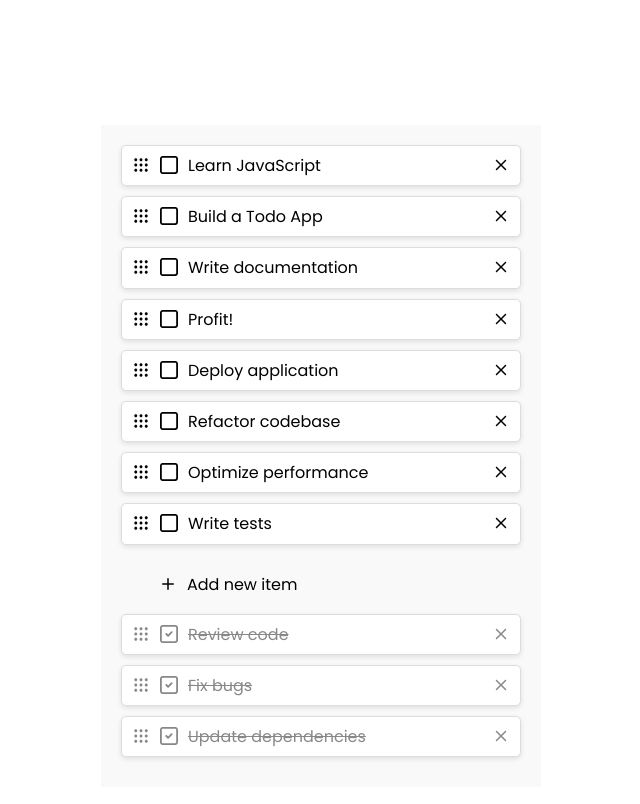
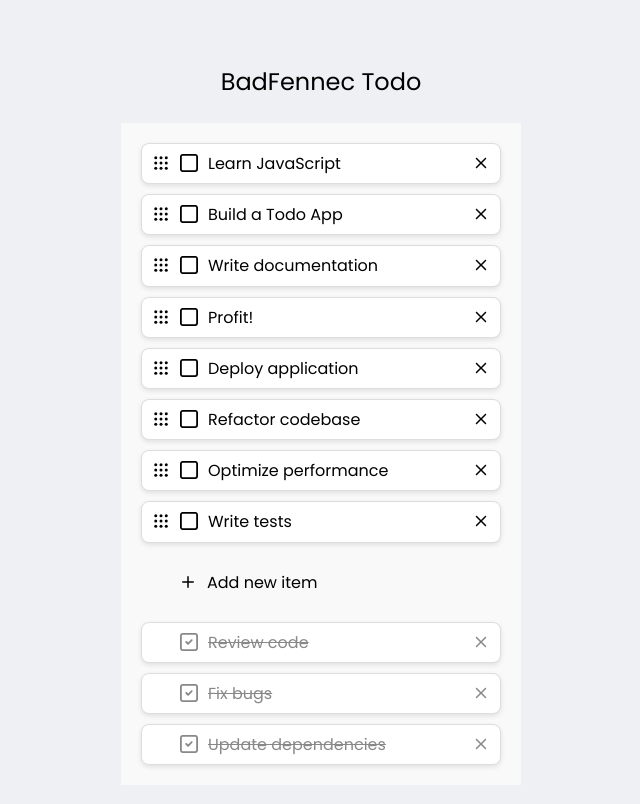
Before and after one commit to badfennec/vanilla-todo-list, a website built with Vite: page index.html in a window 1280 px wide. Shown: the whole page, without its empty margins (319-959 px from the left). Built offline with nearby package versions, Linux system fonts and the light colour scheme.

Commit message:
feat: add new demo app

```diff
--- a/docs/audit.md
+++ b/docs/audit.md
@@ -18,7 +18,7 @@ Status: `open` until the refactor step that resolves it is done, then `resolved
 | A7  | add item (`dom.js`, `badfennec-todo.js:160`)         | "+" adds an empty item without focus and without emitting any event. Empty items are never cleaned up. "Add new item" is static text, not an input.                                                                                       | resolved (step 4.4) |
 | A8  | `events.js:11`                                       | `id \|\| ID \|\| key` loses an id of `0`. Duplicate `id` / `ID` fields.                                                                                                                                                                   | resolved (step 3.2) |
 | A9  | layout cache (`todo-item.js`, `drag-intersector.js`) | Sizes and positions are measured once in the constructor (before the Poppins font loads) and never refreshed on resize, scroll or font load. `position: fixed` plus cached rects breaks if the page scrolls during a drag. No autoscroll. | open                |
-| A10 | `index.html:6`                                       | Favicon declared as `image/svg+xml` but the file is a PNG.                                                                                                                                                                                | open                |
+| A10 | `index.html:6`                                       | Favicon declared as `image/svg+xml` but the file is a PNG.                                                                                                                                                                                | resolved (step 6.3) |
 
 ## B. Architecture / OOP
 
@@ -46,7 +46,7 @@ Status: `open` until the refactor step that resolves it is done, then `resolved
 | C3  | Inline styles set from JS (`flexGrow`, `outline`, `cursor`, `marginBottom` for the gap). They belong in CSS (custom property `--bf-gap`). | open                |
 | C4  | Hardcoded colors, no CSS variables or theming. Dead CSS: `.badfennec-todo__item--intersected`.                                            | resolved (step 4.1) |
 | C5  | `innerHTML` with consumer-provided SVG strings is an XSS surface. Document it, or accept `SVGElement`.                                    | open                |
-| C6  | The library itself imports `@fontsource/poppins`, forcing a font on consumers (and contradicting the "zero dependencies" claim).          | open                |
+| C6  | The library itself imports `@fontsource/poppins`, forcing a font on consumers (and contradicting the "zero dependencies" claim).          | resolved (step 6.3) |
 
 ## D. Project / tooling
 
--- a/eslint.config.js
+++ b/eslint.config.js
@@ -5,7 +5,7 @@ import tseslint from 'typescript-eslint';
 
 export default defineConfig(
   // Legacy code is a reference only and is removed in step 6.5.
-  globalIgnores(['dist/', 'badfennec-todo/', 'assets/']),
+  globalIgnores(['dist/', 'dist-demo/', 'badfennec-todo/', 'assets/']),
 
   js.configs.recommended,
 
--- a/index.html
+++ b/index.html
@@ -3,11 +3,14 @@
   <head>
     <meta charset="UTF-8" />
     <meta name="viewport" content="width=device-width, initial-scale=1.0" />
-    <link rel="icon" type="image/svg+xml" href="/badfennec-logo.png" />
-    <title>Badfennec Vanilla ToDo list</title>
+    <link rel="icon" type="image/png" href="/badfennec-logo.png" />
+    <title>BadFennec Todo · Demo</title>
   </head>
-  <body style="margin-top: 125px">
-    <div id="todo" style="max-width: 400px; margin: 0 auto"></div>
-    <script type="module" src="/assets/js/app.js"></script>
+  <body>
+    <main class="demo">
+      <h1 class="demo__title">BadFennec Todo</h1>
+      <div id="todo"></div>
+    </main>
+    <script type="module" src="/src/demo/main.ts"></script>
   </body>
 </html>
--- a/package.json
+++ b/package.json
@@ -23,7 +23,8 @@
   "scripts": {
     "dev": "vite",
     "build": "vite build && tsc -p tsconfig.build.json",
-    "preview": "vite preview",
+    "build:demo": "vite build --mode demo",
+    "preview": "vite preview --mode demo",
     "typecheck": "tsc --noEmit",
     "lint": "eslint .",
     "format": "prettier --write .",
--- /dev/null
+++ b/src/demo/demo.css
@@ -0,0 +1,26 @@
+/* Demo page only: the library doesn't force a font or a page layout (C6). */
+
+body {
+  margin: 0;
+  font-family: 'Poppins', sans-serif;
+  background-color: #eef0f3;
+}
+
+.demo {
+  max-inline-size: 400px;
+  padding: 64px 16px;
+  margin-inline: auto;
+}
+
+.demo__title {
+  margin: 0 0 24px;
+  font-size: 1.5rem;
+  font-weight: 400;
+  text-align: center;
+}
+
+/* Theming through the library's custom properties. */
+#todo {
+  --bf-font-family: 'Poppins', sans-serif;
+  --bf-radius: 8px;
+}
--- /dev/null
+++ b/src/demo/main.ts
@@ -0,0 +1,42 @@
+// Demo app. It uses the library like a consumer would: the font and the theme are imported here, not by the library.
+// Latin subset, weight 400: all the demo needs.
+import '@fontsource/poppins/latin-400.css';
+import '../lib/styles/todo.css';
+import './demo.css';
+
+import { TodoList } from '../lib';
+
+const todo = new TodoList('#todo', {
+  items: [
+    { text: 'Learn JavaScript' },
+    { text: 'Build a Todo App' },
+    { text: 'Write documentation' },
+    { text: 'Profit!' },
+    { text: 'Review code', completed: true },
+    { text: 'Deploy application' },
+    { text: 'Fix bugs', completed: true },
+    { text: 'Refactor codebase' },
+    { text: 'Optimize performance' },
+    { text: 'Update dependencies', completed: true },
+    { text: 'Write tests' },
+  ],
+});
+
+todo.on('add', ({ item }) => {
+  console.log('add', item);
+});
+todo.on('remove', ({ item }) => {
+  console.log('remove', item);
+});
+todo.on('toggle', ({ item }) => {
+  console.log('toggle', item);
+});
+todo.on('edit', ({ item }) => {
+  console.log('edit', item);
+});
+todo.on('move', ({ item, fromIndex, toIndex }) => {
+  console.log('move', item, { fromIndex, toIndex });
+});
+todo.on('change', ({ items }) => {
+  console.log('change', items);
+});
--- a/vite.config.ts
+++ b/vite.config.ts
@@ -1,8 +1,11 @@
 import { defineConfig } from 'vitest/config';
 
-// `vite` serves the demo; `vite build` builds the library (ADR-020). The demo build is added in step 6.3.
-export default defineConfig({
-  build: {
+// `vite` serves the demo. `vite build` builds the library (ADR-020); `vite build --mode demo` builds the demo page.
+export default defineConfig(({ mode }) => ({
+  build:
+    mode === 'demo'
+      ? { outDir: 'dist-demo' }
+      : {
           // One ES module plus the default theme as a separate CSS file.
           lib: {
             entry: 'src/lib/buildEntry.ts',
@@ -16,4 +19,4 @@ export default defineConfig({
     environment: 'happy-dom',
     include: ['src/**/*.test.ts'],
   },
-});
+}));
```
Also changed, not shown: CLAUDE.md (+2 -1 lines), docs/architecture.md (+5 -1 lines), docs/progress.md (+1 -1 lines), 1 other file. Lines whose indentation alone changed are shown as unchanged.
